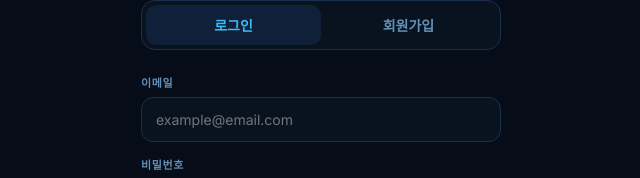
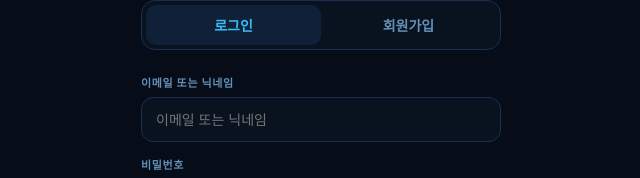
Before and after one commit to boombzio-sketch/trizone, a React (Vite) app in the folder client/: page /login in a window 1280 px wide. Shown: the part 344-522 px from the top of the page, without its empty margins (319-959 px from the left). Built offline with nearby package versions, Linux system fonts and the light colour scheme; no server answers.

Commit message:
Fix login for existing nickname-only accounts
Login field now accepts email OR nickname — validation only enforces
email format during registration, not login.

Co-Authored-By: Claude Sonnet 4.6 <noreply@anthropic.com>

```diff
--- a/client/src/pages/LoginPage.jsx
+++ b/client/src/pages/LoginPage.jsx
@@ -64,10 +64,12 @@ export default function LoginPage() {
         {/* 폼 */}
         <form onSubmit={handleSubmit}>
           <div style={{ marginBottom: 14 }}>
-            <label style={labelSt}>이메일</label>
+            <label style={labelSt}>이메일{mode === 'login' ? ' 또는 닉네임' : ''}</label>
             <input
-              type="email" value={email} onChange={e => setEmail(e.target.value)}
-              placeholder="example@email.com" style={inputSt}
+              type={mode === 'register' ? 'email' : 'text'}
+              value={email} onChange={e => setEmail(e.target.value)}
+              placeholder={mode === 'register' ? 'example@email.com' : '이메일 또는 닉네임'}
+              style={inputSt}
               autoComplete="email"
             />
           </div>
```
